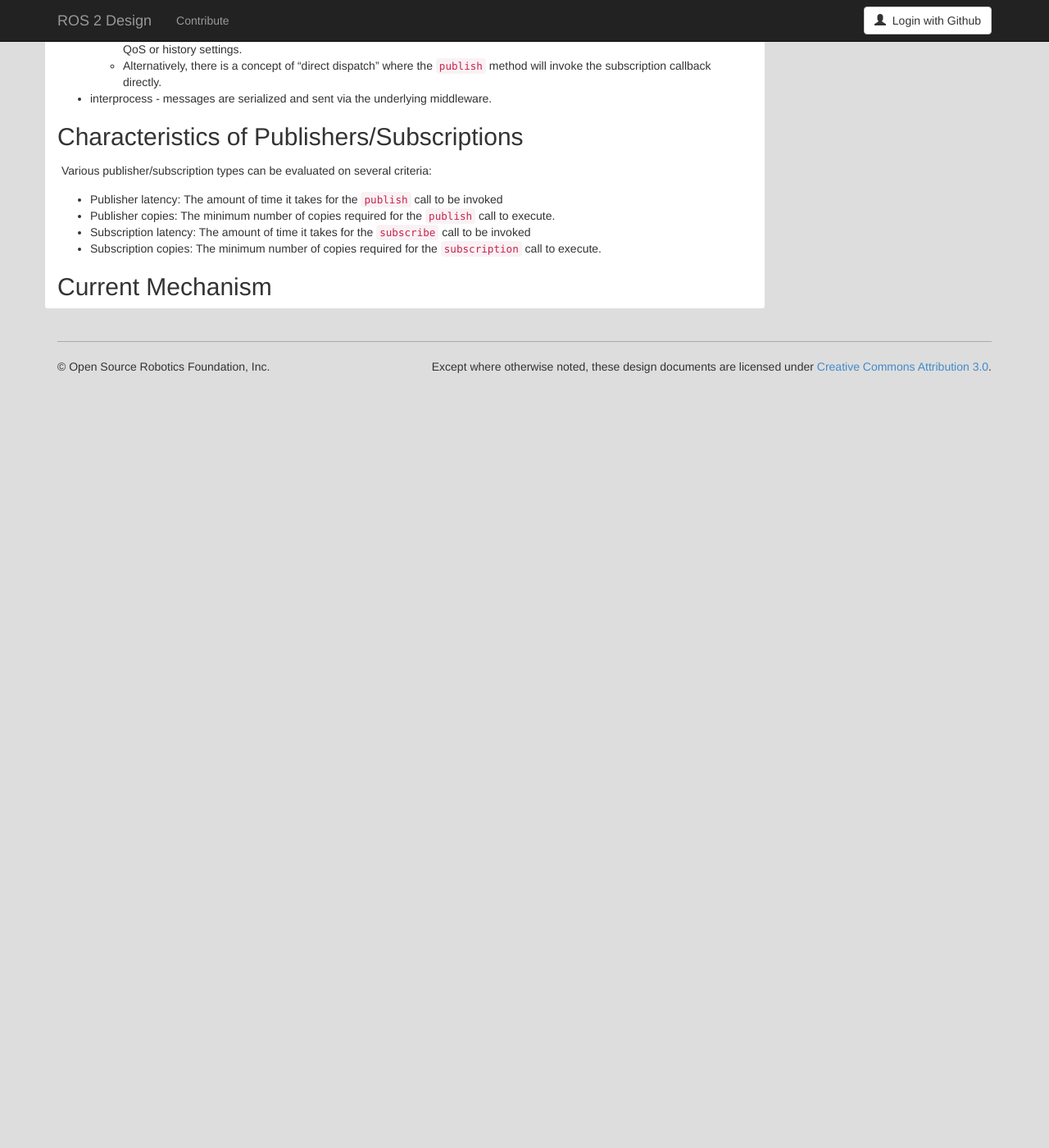
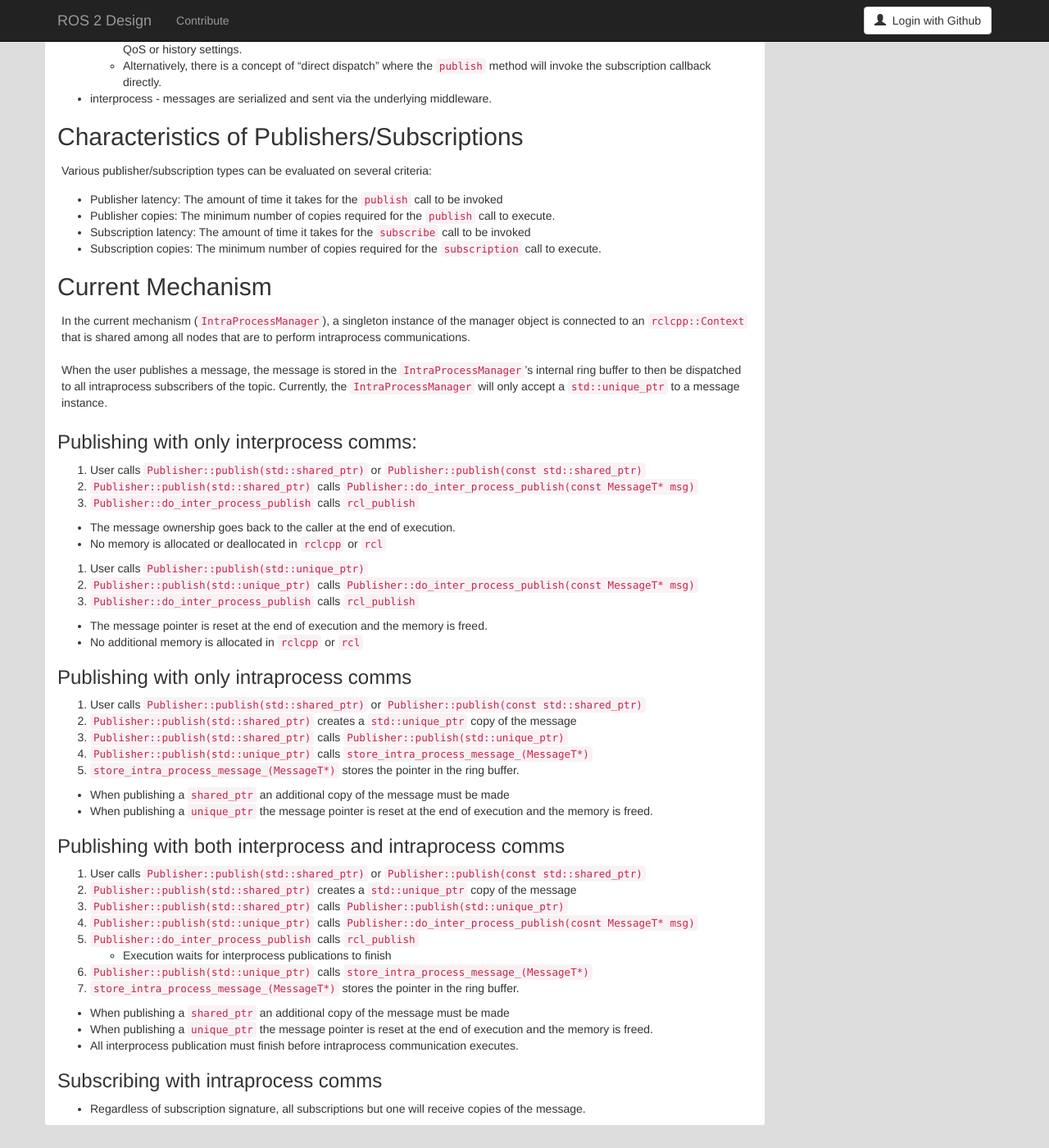
Before and after one commit to ros2/design, a Jekyll site: the page built from articles/160_intraprocess_communications.md, in a window 1280 px wide and 1400 px high, scrolled down 606 px. Shown: the whole window at 82% size. Built offline with Jekyll 4.4.1, drawn with Linux system fonts in a browser that asks for light colours; nearby versions of some CDN libraries; before the commit the page ends 1073 px from its top, so only the background shows below that.

Commit message:
Notes about current implementation.
Signed-off-by: Michael Carroll <michael@openrobotics.org>

```diff
--- a/articles/160_intraprocess_communications.md
+++ b/articles/160_intraprocess_communications.md
@@ -48,3 +48,54 @@ Various publisher/subscription types can be evaluated on several criteria:
 * Subscription copies: The minimum number of copies required for the `subscription` call to execute.
 
 ## Current Mechanism
+
+In the current mechanism (`IntraProcessManager`), a singleton instance of the manager object is connected to an `rclcpp::Context` that is shared among all nodes that are to perform intraprocess communications.
+
+When the user publishes a message, the message is stored in the `IntraProcessManager`'s internal ring buffer to then be dispatched to all intraprocess subscribers of the topic.
+Currently, the `IntraProcessManager` will only accept a `std::unique_ptr` to a message instance.
+
+### Publishing with only interprocess comms:
+
+1. User calls `Publisher::publish(std::shared_ptr)` or `Publisher::publish(const std::shared_ptr)`
+2. `Publisher::publish(std::shared_ptr)` calls `Publisher::do_inter_process_publish(const MessageT* msg)`
+3. `Publisher::do_inter_process_publish` calls `rcl_publish`
+
+* The message ownership goes back to the caller at the end of execution.
+* No memory is allocated or deallocated in `rclcpp` or `rcl`
+
+1. User calls `Publisher::publish(std::unique_ptr)`
+2. `Publisher::publish(std::unique_ptr)` calls `Publisher::do_inter_process_publish(const MessageT* msg)`
+3. `Publisher::do_inter_process_publish` calls `rcl_publish`
+
+* The message pointer is reset at the end of execution and the memory is freed.
+* No additional memory is allocated in `rclcpp` or `rcl`
+
+### Publishing with only intraprocess comms
+
+1. User calls `Publisher::publish(std::shared_ptr)` or `Publisher::publish(const std::shared_ptr)`
+2. `Publisher::publish(std::shared_ptr)` creates a `std::unique_ptr` copy of the message
+3. `Publisher::publish(std::shared_ptr)` calls `Publisher::publish(std::unique_ptr)`
+4. `Publisher::publish(std::unique_ptr)` calls `store_intra_process_message_(MessageT*)`
+5. `store_intra_process_message_(MessageT*)` stores the pointer in the ring buffer.
+
+* When publishing a `shared_ptr` an additional copy of the message must be made
+* When publishing a `unique_ptr` the message pointer is reset at the end of execution and the memory is freed.
+
+### Publishing with both interprocess and intraprocess comms
+
+1. User calls `Publisher::publish(std::shared_ptr)` or `Publisher::publish(const std::shared_ptr)`
+2. `Publisher::publish(std::shared_ptr)` creates a `std::unique_ptr` copy of the message
+3. `Publisher::publish(std::shared_ptr)` calls `Publisher::publish(std::unique_ptr)`
+4. `Publisher::publish(std::unique_ptr)` calls `Publisher::do_inter_process_publish(cosnt MessageT* msg)`
+5. `Publisher::do_inter_process_publish` calls `rcl_publish`
+  * Execution waits for interprocess publications to finish
+5. `Publisher::publish(std::unique_ptr)` calls `store_intra_process_message_(MessageT*)`
+6. `store_intra_process_message_(MessageT*)` stores the pointer in the ring buffer.
+
+* When publishing a `shared_ptr` an additional copy of the message must be made
+* When publishing a `unique_ptr` the message pointer is reset at the end of execution and the memory is freed.
+* All interprocess publication must finish before intraprocess communication executes.
+
+### Subscribing with intraprocess comms
+
+* Regardless of subscription signature, all subscriptions but one will receive copies of the message.
```
